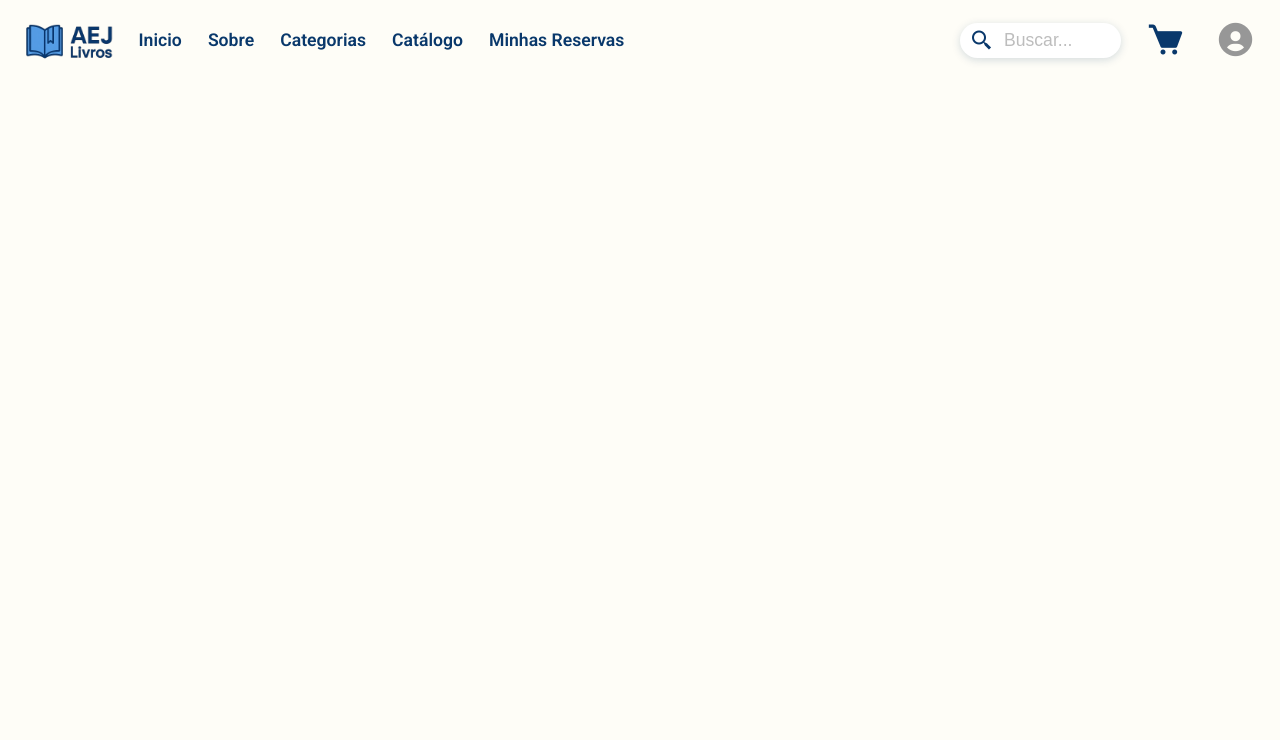
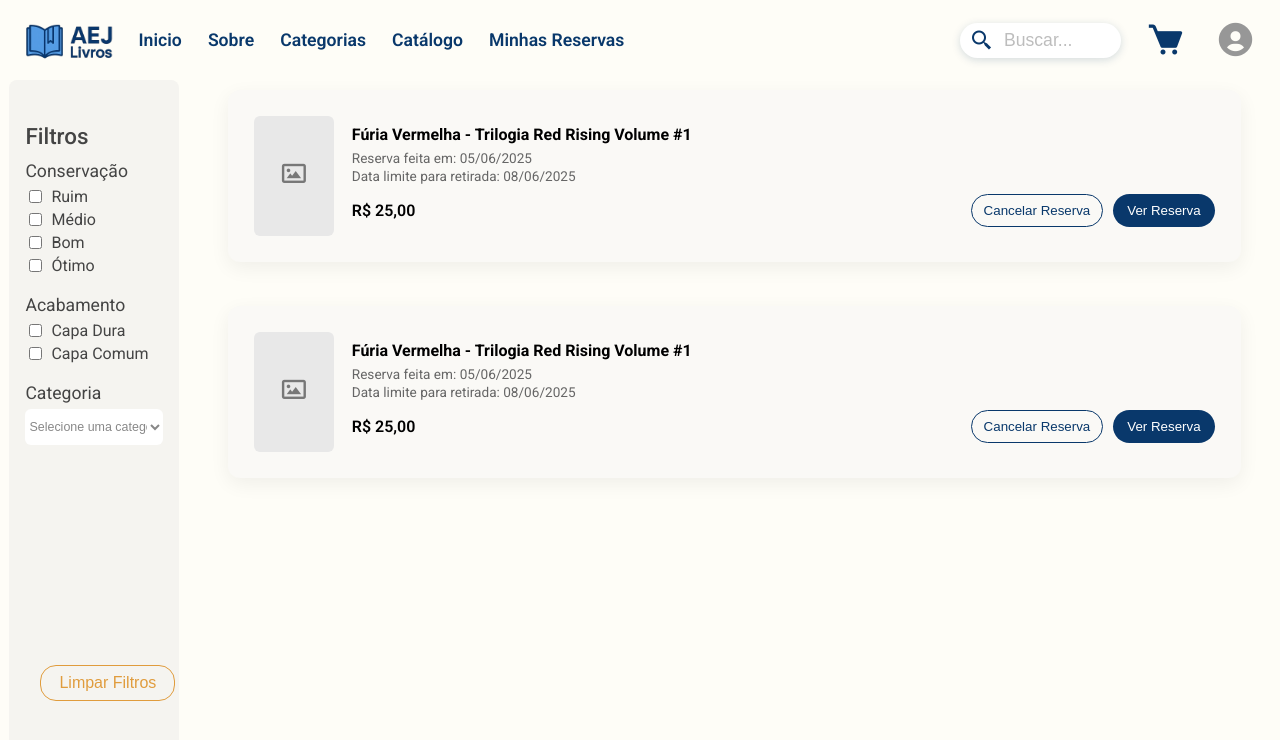
Before and after one commit to Grupo-8-PI/web-app, a React (Vite) app in the folder AEJLivrosFront/: page /minhas-reservas in a window 1280 px wide. Shown: the top 740 px of the page. Built offline with nearby package versions, Linux system fonts and the light colour scheme.

Commit message:
Subindo adições front

```diff
--- a/AEJLivrosFront/src/StyleAej.css
+++ b/AEJLivrosFront/src/StyleAej.css
@@ -955,7 +955,7 @@ body{
 }
 .catSpace2{
   width: 100%;
-  height: 90vh;
+  height: 89vh;
   display: flex;
   align-items: center;
   justify-content: center;
--- /dev/null
+++ b/AEJLivrosFront/src/componentes/Paginacao.jsx
@@ -0,0 +1,19 @@
+import React from 'react';
+import './paginacao.css';
+
+const Paginacao = () => {
+    return (
+        <nav>
+            {/* Conteúdo da paginação aqui */}
+            <ul className="paginacao">
+                <li><button aria-label="Página anterior"><i className="bx bx-chevron-left"></i></button></li>
+                <li><button aria-current="page">1</button></li>
+                <li><button>2</button></li>
+                <li><button>3</button></li>
+                <li><button aria-label="Próxima página"><i className="bx bx-chevron-right"></i></button></li>
+            </ul>
+        </nav>
+    );
+};
+
+export default Paginacao;
--- /dev/null
+++ b/AEJLivrosFront/src/componentes/Reservas.jsx
@@ -0,0 +1,63 @@
+import React, { useState } from 'react';
+import './reservas.css';
+
+const Reservas = () => {
+    const [reserva, setReserva] = useState({
+        id: 1,
+        titulo: 'Fúria Vermelha - Trilogia Red Rising Volume #1',
+        dataReserva: '05/06/2025',
+        dataLimite: '08/06/2025',
+        preco: '25,00',
+        imagem: '',
+        status: 'normal'
+    });
+
+    function handleVerReserva(reserva) {
+        if (reserva.status === 'cancelada') {
+            // validação: não abre detalhes, apenas informa
+            alert('Esta reserva foi cancelada.');
+            return;
+        }
+        // aqui você pode abrir um modal ou redirecionar para os detalhes
+        alert(`Abrindo detalhes da reserva: ${reserva.titulo}`);
+    }
+
+    function handleCancelarReserva() {
+        const ok = window.confirm('Deseja realmente cancelar esta reserva?');
+        if (!ok) return;
+        setReserva(prev => ({ ...prev, status: 'cancelada' }));
+    }
+
+    return (
+        <div className="reservaCont">
+            <div className={`reservaCard ${reserva.status === 'cancelada' ? 'reserva-cancelada' : ''}`}>
+                <div className="reservaThumb">
+                    {reserva.imagem ? (
+                        <img src={reserva.imagem} alt={reserva.titulo} />
+                    ) : (
+                        <div className="thumb-mock"><i className='bx bx-image'></i></div>
+                    )}
+                </div>
+                <div className="reservaInfo">
+                    <h3>{reserva.titulo}</h3>
+                    <p className="reservaDates">Reserva feita em: {reserva.dataReserva}</p>
+                    <p className="reservaDates">Data limite para retirada: {reserva.dataLimite}</p>
+                    <div className="reservaActions">
+                        <span className="reservaPrice">R$ {reserva.preco}</span>
+                        <div className="reservaButtons">
+                            {reserva.status !== 'cancelada' && (
+                                <>
+                                    <button className="btn-outline" onClick={handleCancelarReserva}>Cancelar Reserva</button>
+                                    <button className="btn-primary" onClick={() => handleVerReserva(reserva)}>Ver Reserva</button>
+                                </>
+                            )}
+                        </div>
+                    </div>
+                </div>
+                {reserva.status === 'cancelada' && <div className="reservaStatus">Reserva Cancelada</div>}
+            </div>
+        </div>
+    );
+};
+
+export default Reservas;
--- /dev/null
+++ b/AEJLivrosFront/src/componentes/paginacao.css
@@ -0,0 +1,62 @@
+.paginacao {
+  list-style: none;
+  display: flex;
+  gap: 8px;
+  padding: 0;
+  margin: 16px 0;
+  justify-content: center;
+  align-items: center;
+}
+
+
+
+.paginacao button {
+  background: #fff;
+  border: 1px solid #ddd;
+  color: #333;
+  padding: 8px 12px;
+  border-radius: 6px;
+  cursor: pointer;
+  min-width: 40px;
+  transition: all 0.15s ease-in-out;
+  font-weight: 600;
+}
+
+.paginacao button:hover {
+  transform: translateY(-2px);
+  box-shadow: 0 6px 12px rgba(0,0,0,0.08);
+}
+
+.paginacao button:active {
+  transform: translateY(0);
+}
+
+.paginacao button[aria-current="page"],
+.paginacao .active {
+  background: linear-gradient(90deg,#09386B,#35669a);
+  color: #fff;
+  border-color: transparent;
+  box-shadow: 0 8px 20px rgba(108,92,231,0.18);
+}
+
+/* disabled state */
+.paginacao button:disabled {
+  opacity: 0.45;
+  cursor: default;
+  transform: none;
+}
+.paginacao i{
+    font-size: 20px;
+}
+/* small screens */
+@media (max-width: 480px) {
+  .paginacao {
+    gap: 6px;
+    margin: 12px 0;
+  }
+  .paginacao button {
+    padding: 6px 8px;
+    min-width: 34px;
+    font-size: 14px;
+  }
+}
--- /dev/null
+++ b/AEJLivrosFront/src/componentes/reservas.css
@@ -0,0 +1,103 @@
+.reservaCont {
+    width: 100%;
+    display: flex;
+    flex-direction: column;
+    gap: 12px;
+    align-items: center;
+    padding: 10px 0;
+}
+
+.reservaCard {
+    width: 90%;
+    background: #faf9f6;
+    border-radius: 12px;
+    display: flex;
+    gap: 18px;
+    align-items: center;
+    padding: 26px;
+    box-shadow: 0 6px 20px rgba(0, 0, 0, 0.06);
+}
+
+.reservaThumb {
+    width: 80px;
+    height: 120px;
+    border-radius: 6px;
+    overflow: hidden;
+    background: #e8e8e8;
+    display: flex;
+    align-items: center;
+    justify-content: center;
+}
+
+.reservaThumb img {
+    width: 100%;
+    height: 100%;
+    object-fit: cover
+}
+
+.thumb-mock {
+    font-size: 1.8rem;
+    color: #777
+}
+
+.reservaInfo {
+    flex: 1
+}
+
+.reservaInfo h3 {
+    font-size: 1rem;
+    margin: 0 0 6px 0
+}
+
+.reservaDates {
+    font-size: 0.85rem;
+    color: #666;
+    margin: 2px 0
+}
+
+.reservaActions {
+    display: flex;
+    align-items: center;
+    justify-content: space-between;
+    margin-top: 10px
+}
+
+.reservaPrice {
+    font-weight: 600
+}
+
+.reservaButtons {
+    display: flex;
+    gap: 10px
+}
+
+.btn-outline {
+    padding: 8px 12px;
+    border-radius: 20px;
+    border: 1px solid #09386B;
+    background: transparent;
+    color: #09386B;
+    cursor: pointer
+}
+.btn-outline:hover {
+    transition: 0.5s ease;
+    background: #09386B;
+    color: #fff;
+}
+
+.btn-primary {
+    padding: 8px 14px;
+    border-radius: 20px;
+    border: none;
+    background: #09386B;
+    color: #fff;
+    cursor: pointer
+}
+.btn-primary:hover {
+    transition: 0.5s ease;
+    background: #2672c3;
+    color: #fff;
+}
+.reservaStatus{
+    color: #f65757;
+}
--- a/AEJLivrosFront/src/pages/Catalogo.jsx
+++ b/AEJLivrosFront/src/pages/Catalogo.jsx
@@ -6,6 +6,7 @@ import { Header } from "../componentes/Header";
 import "./cssPages/Catalogo.css";
 
 import React, { useState } from 'react';
+import Paginacao from "../componentes/Paginacao";
 
 export default function Catalogo() {
     const [modalLivro, setModalLivro] = useState(null);
@@ -104,6 +105,9 @@ export default function Catalogo() {
                     {livros.map((livro, idx) => (
                         <CardLivro key={idx} {...livro} onVerDetalhes={() => setModalLivro(livro)} />
                     ))}
+                    <div className="espPag">
+                    <Paginacao />
+                    </div>
                 </div>
             </div>
             <ModalLivro livro={modalLivro} onClose={() => setModalLivro(null)} />
--- a/AEJLivrosFront/src/pages/Home.jsx
+++ b/AEJLivrosFront/src/pages/Home.jsx
@@ -7,6 +7,7 @@ import MiniCategorias from "../componentes/MiniCategorias";
 import AejBook from "../assets/AejBook.png";
 import { Footer } from "../componentes/Footer";
 import { Depoimentos } from "../componentes/Depoimentos";
+import { Link } from "react-router-dom";
 
 export default function Home() {
     useEffect(() => {
@@ -56,9 +57,10 @@ export default function Home() {
                 <div className="cat">
                     <div className="cat-header">
                         <h2>Categorias</h2>
-                        <span className="ver-todos">
+                        <Link to="/categorias"><span className="ver-todos">
                             Ver todos <i className='bx bx-chevron-right'></i>
-                        </span>
+                            </span>
+                        </Link>
                     </div>
                     <div className="catSpace">
                         <MiniCategorias titulo={'História'} icon={<i className='bx bxs-book-open mini-categoria-icon'></i>} />
--- a/AEJLivrosFront/src/pages/MinhasReservas.jsx
+++ b/AEJLivrosFront/src/pages/MinhasReservas.jsx
@@ -1,9 +1,22 @@
+import FiltroCatalogo from "../componentes/FiltroCatalogo";
 import { Header } from "../componentes/Header";
+import Reservas from "../componentes/Reservas";
+import "./cssPages/minhasReservas.css";
 
 export default function MinhasReservas() {
     return (
         <div>
-            <Header/>
+            <Header />
+            <div className="reserv-cont">
+                <div className="filtroEsp">
+                    <FiltroCatalogo />
+                </div>
+                <div className="reservEsp">
+                    <Reservas />
+                    <Reservas />
+                    </div>
+
+            </div>
         </div>
     );
 }
--- a/AEJLivrosFront/src/pages/cssPages/catalogo.css
+++ b/AEJLivrosFront/src/pages/cssPages/catalogo.css
@@ -32,3 +32,10 @@
 .catEsp h2{
     margin: 0;
 }
+.espPag{
+    width: 82vw;
+    height: 40px;
+    display: flex;
+    justify-content: center;
+    align-items: center;
+}
--- /dev/null
+++ b/AEJLivrosFront/src/pages/cssPages/minhasReservas.css
@@ -0,0 +1,24 @@
+.reserv-cont{
+    width: 100%;
+    height: 89vh;
+    display: flex;
+    overflow: hidden;
+}
+.filtroEsp{
+    width: 15%;
+    height: 100%;
+    display: flex;
+    justify-content: center;
+    align-items: center;
+}
+.reservEsp{
+    width: 85%;
+    height: 100%;
+    display: flex;
+    flex-direction: column;
+    align-items: center;
+    gap: 24px;
+    overflow-y: auto;
+    overflow-x: hidden;
+    padding: 0 12px;
+}
```
